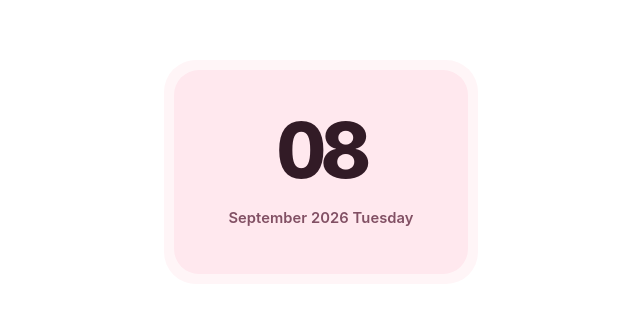
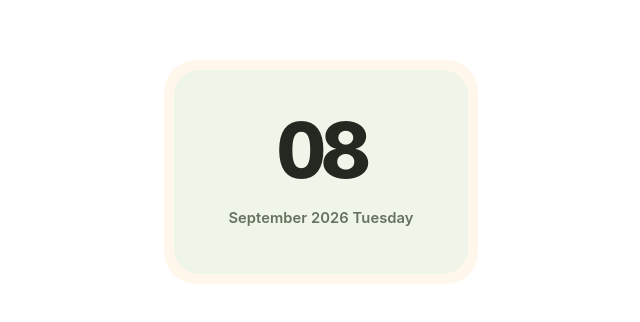
Before and after one commit to suttf/suttf.github.io, a plain HTML site: page widgets/date/index.html in a window 1280 px wide. Shown: the part 228-550 px from the top of the page, without its empty margins (319-959 px from the left). Drawn offline with Linux system fonts and the light colour scheme.

Commit message:
Update style.css

```diff
--- a/shared/style.css
+++ b/shared/style.css
@@ -1,16 +1,22 @@
 :root {
   color-scheme: dark light;
 
-  /* Vivid shared palette */
---rose: #F4A261; --coral: #E98B5A; --violet: #8FAF72; --lilac: #A8C69F; --sky: #F3E9D2; --mint: #8FAF72;
+  --rose: #FF8A3D;
+  --coral: #FF6B35;
+  --violet: #55C667;
+  --lilac: #8EDB55;
+  --sky: #FFD166;
+  --mint: #35C98B;
+
   /* Core surfaces */
---paper: #171916;
-  --ink: #EAE7DF;
-  --muted: #A8AA9A;
-  --shadow: rgba(0, 0, 0, 0.46);
-  --surface-soft: #20251F;
-  --surface-deep: #1D201B;
-  --border-soft: rgba(143, 175, 114, 0.34);
+  --paper: #171817;
+  --ink: #F5F3EA;
+  --muted: #AEB5A5;
+  --shadow: rgba(0, 0, 0, 0.48);
+  --surface-soft: #20241F;
+  --surface-deep: #1B1E1A;
+  --border-soft: rgba(85, 198, 103, 0.38);
+
   /* Type */
   --font-sans: ui-sans-serif, -apple-system, BlinkMacSystemFont, "Segoe UI", Helvetica, Arial, sans-serif;
   --font-mono: ui-monospace, "SFMono-Regular", Menlo, Consolas, monospace;
@@ -23,18 +29,24 @@
 }
 
 [data-theme="dark"] {
---paper: #171916; --ink: #EAE7DF; --muted: #A8AA9A; --shadow: rgba(0, 0, 0, 0.46); --surface-soft: #20251F; --surface-deep: #1D201B; --border-soft: rgba(143, 175, 114, 0.34);}
+  --paper: #171817;
+  --ink: #F5F3EA;
+  --muted: #AEB5A5;
+  --shadow: rgba(0, 0, 0, 0.48);
+  --surface-soft: #20241F;
+  --surface-deep: #1B1E1A;
+  --border-soft: rgba(85, 198, 103, 0.38);
+}
 
 [data-theme="light"] {
-  --paper: #fff5f7;
-  --ink: #321b26;
-  --muted: #825064;
-  --shadow: rgba(69, 29, 45, 0.16);
-  --surface-soft: #ffe8ee;
-  --surface-deep: #f8dce4;
-  --border-soft: rgba(192, 64, 103, 0.42);
+  --paper: #FFF7EC;
+  --ink: #252820;
+  --muted: #68705F;
+  --shadow: rgba(45, 52, 39, 0.16);
+  --surface-soft: #EFF5E8;
+  --surface-deep: #F8E9D7;
+  --border-soft: rgba(72, 170, 82, 0.42);
 }
-
 * {
   box-sizing: border-box;
 }
```
